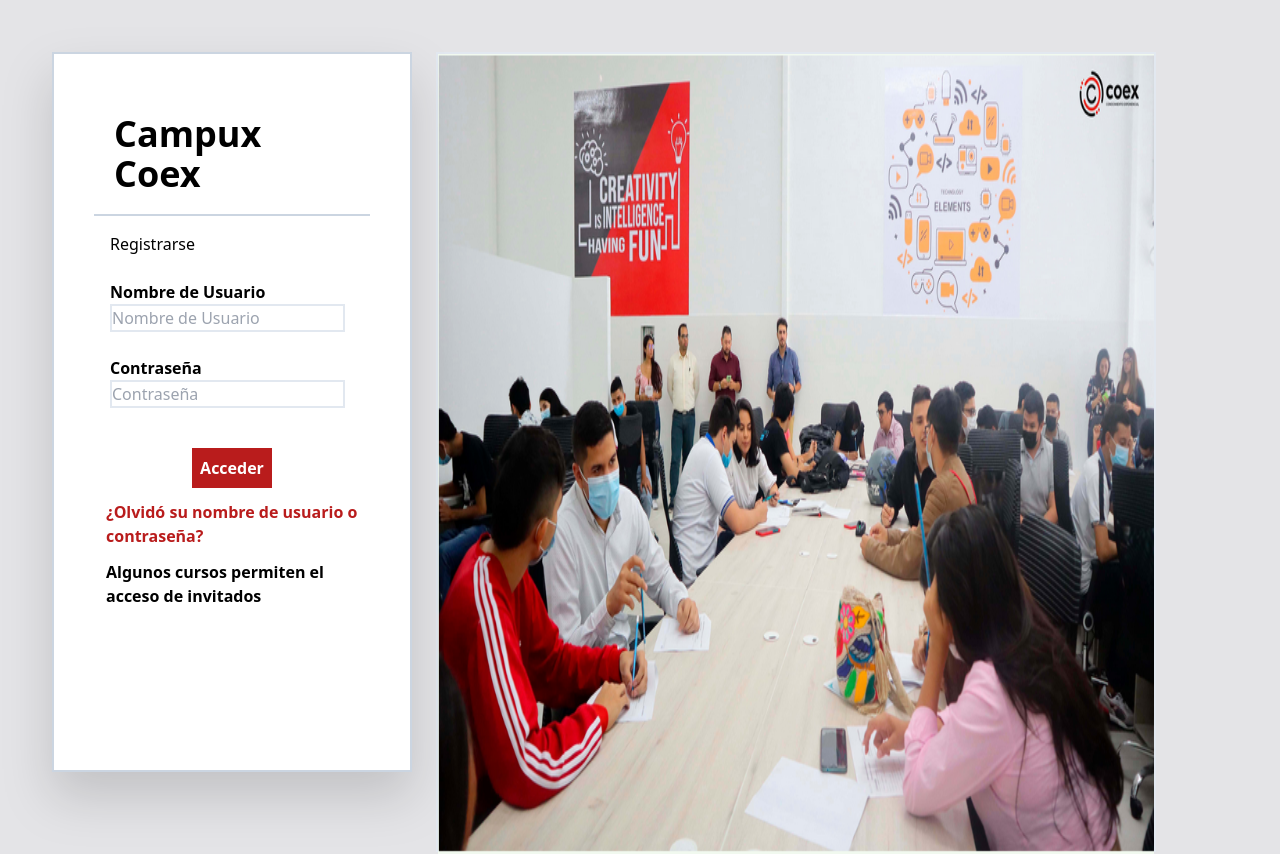
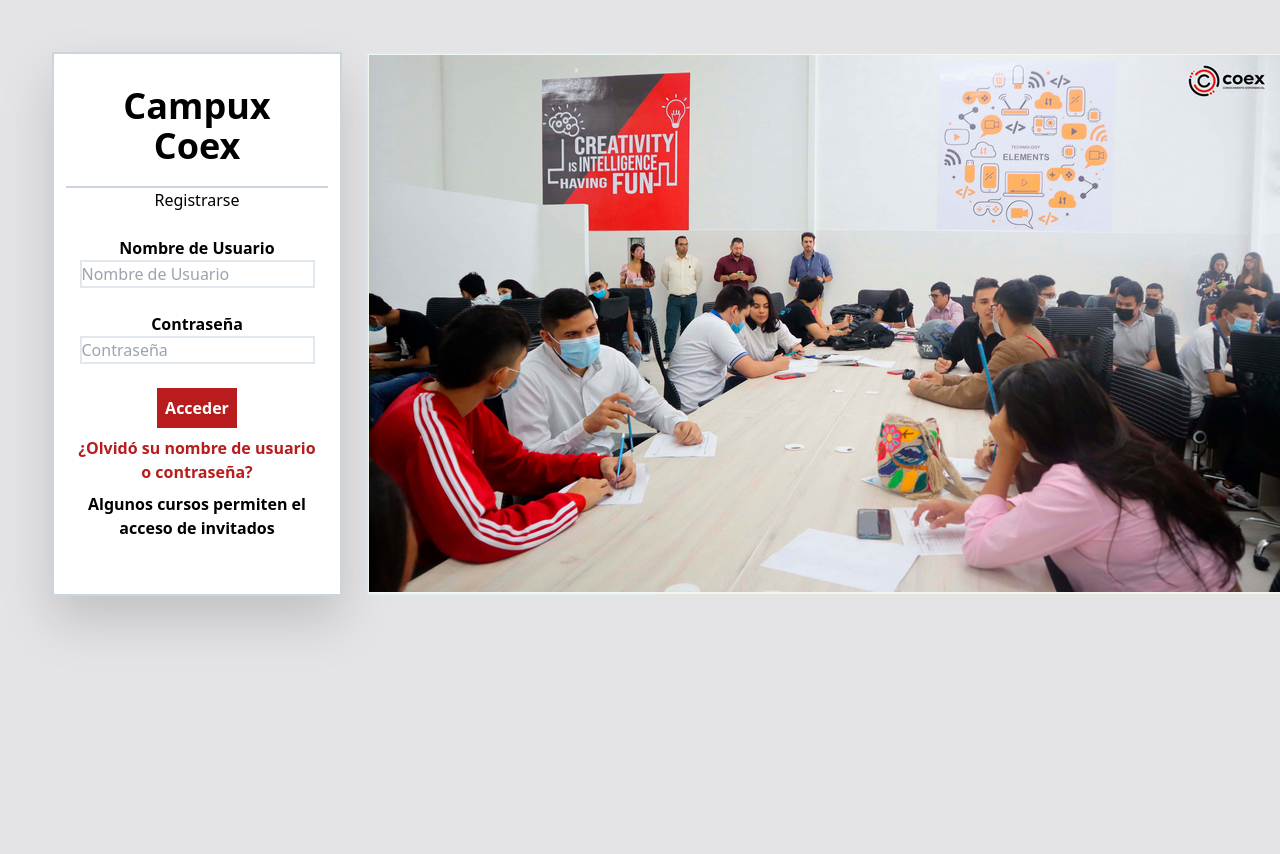
Before and after one commit to Joalbes/Login-Jorge-Caballero, a plain HTML site: page index.html in a window 1280 px wide. After the commit the page ends 800 px from the top, so only its background shows below. Drawn offline with nearby package versions, Linux system fonts and the light colour scheme.

Commit message:
pag coex finalizada con tailwind

```diff
--- a/index.html
+++ b/index.html
@@ -9,15 +9,15 @@
     <title>Login</title>
 </head>
 
-<body class="bg-zinc-200 flex h-screen w-screen font-sans p-10">
+<body class=" max-w-max text-center  sm:flex sm:bg-zinc-200 sm:flex-column sm:font-sans sm:p-10 sm:text-center">
 
-    <div id="login" class="m-3 bg-white p-10 border-solid border-2 border-slate-300 drop-shadow-2xl w-[30%] h-[100%]">
+    <div id="login" class="w-[290px]  m-3 bg-white p-3 border-solid border-2 border-slate-300 drop-shadow-2xl ">
 
-        <div id="titulo" class="border-solid  text-4xl font-bold border-b-2 border-slate-300 p-5">
+        <div id="titulo" class="border-solid  text-2xl sm:text-4xl font-bold sm:border-b-2 sm:border-slate-300 sm:p-5">
             <h1>Campux Coex</h1>
         </div>
 
-        <div class="p-4">
+        <div class="p-2text-left">
             <h1 class="text-1xl font-light">Registrarse</h1><br>
             <label for="nombreusuario" class="font-bold ">Nombre de Usuario</label><br>
             <input type="text" id="inombreusuario" class="border-solid border-2 border-slate-200" placeholder="Nombre de Usuario"><br><br>
@@ -30,14 +30,14 @@
         </div>
 
         <div>
-            <p class="font-bold text-red-700 m-3">¿Olvidó su nombre de usuario o contraseña?</p>
-            <p class="font-bold m-3">Algunos cursos permiten el acceso de invitados</p>
+            <p class="font-bold text-red-700 m-2">¿Olvidó su nombre de usuario o contraseña?</p>
+            <p class="font-bold m-2">Algunos cursos permiten el acceso de invitados</p>
         </div>
 
 
     </div>
-    <div id="imagen" class="m-3 h-screen border-2 border-solid border-slate-200 w-[60%] h-[100%]">
-        <img class="h-screen" src="./assets/Captura desde 2023-02-23 10-45-11.png" alt="Imagen no esta disponible">
+    <div id="imagen" class="w-[290px] m-3  border-2 border-solid border-slate-200 sm:max-h-max ">
+        <img src="./assets/Captura desde 2023-02-23 10-45-11.png" alt="Imagen no esta disponible" class="sm:max-w-max sm:max-y-max">
     </div>
 
 
```
Also changed, not shown: assets/indexPrueba.html (added, +14 -0 lines).
